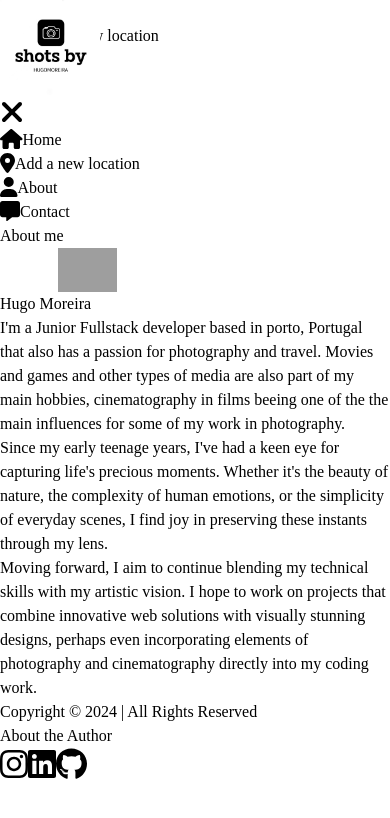
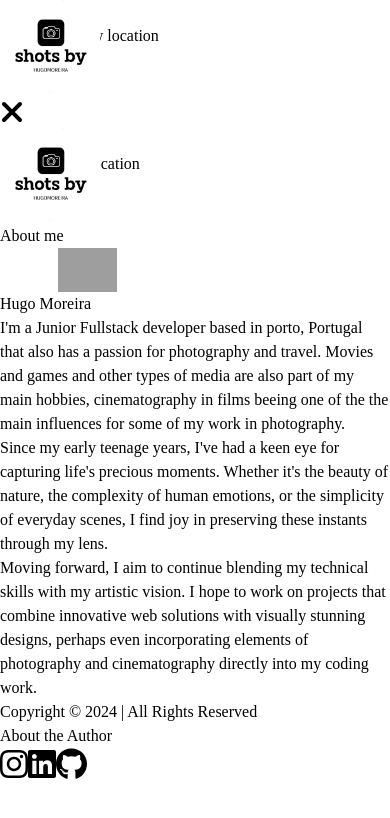
Before and after one commit to hugo-m12/React-Project, a React (Vite) app: page /About-me in a window 390 px wide. Both pictures are taken after a click on the button 14 px from the left and 112 px from the top of the page. Shown: the top 818 px of the page. Built offline with nearby package versions, Linux system fonts and the light colour scheme; grey boxes are pictures that could not be loaded; a web font is replaced by a local one.

Commit message:
header in mobile update

```diff
--- a/src/components/Header.jsx
+++ b/src/components/Header.jsx
@@ -9,13 +9,13 @@ function Header() {
   return (
     <>
       <header>
-        <div className="text-white bg-cover bg-center relative">
+        <div className="text-white bg-cover bg-center">
           <Link href="/">
-            <img className="logo" src="src/assets/images/logo/logofinal.png" alt="logo" />
+            <img className="logo hidden md:block" src="src/assets/images/logo/logofinal.png" alt="logo" />
           </Link>
 
           {/* Desktop navigation */}
-          <nav className="hidden md:flex justify-end gap-16 p-7 list-none">
+          <nav className="hidden md:flex justify-end gap-16 p-7 list-none ">
             <li>
               <FontAwesomeIcon color="black" icon={faHouse} />
               <Link className="text-gray-400 no-underline transition-colors duration-300 hover:text-black hover:underline ml-2" href="/">
@@ -57,7 +57,10 @@ function Header() {
 
           {/* Mobile menu */}
           {isMenuOpen && (
-            <div className="fixed inset-x-4 top-0 bottom-0 h-[250px] w-[570px] flex justify-center bg-white shadow-lg z-50 transform translate-y-[40%] transition-transform duration-300 ease-out">
+            <div className="md:hidden fixed inset-x-4 top-0 bottom-0 h-[250px] w-[570px] flex justify-center bg-white shadow-lg z-50 transform translate-y-[40%] transition-transform duration-300 ease-out">
+              <Link href="/">
+            <img className="logo flex left-8 top-16" src="src/assets/images/logo/logofinal.png" alt="logo" />
+          </Link>
             <ul className="flex flex-col gap-6 p-6 text-black text-lg">
               <li>
                 <FontAwesomeIcon icon={faHouse} size="lg" />
--- a/src/views/AboutView.jsx
+++ b/src/views/AboutView.jsx
@@ -10,6 +10,7 @@ function AboutView() {
 
   return (
     <>
+    <div>
       <h1 className="text-5xl text-center mt-8 mb-5">About me</h1>
       <div className="flex mb-[111px]">
         <PortraitImage isLoaded={isLoaded} />
@@ -37,6 +38,7 @@ function AboutView() {
           </p>
         </div>
       </div>
+    </div>
     </>
   );
 }
@@ -48,3 +50,5 @@ const PortraitImage = ({ isLoaded }) => (
 );
 
 export default AboutView;
+
+//div created for mediaqueries later
```
